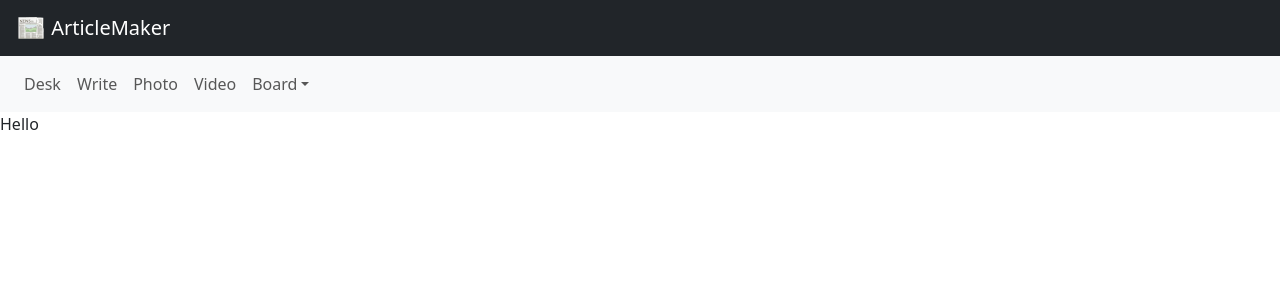
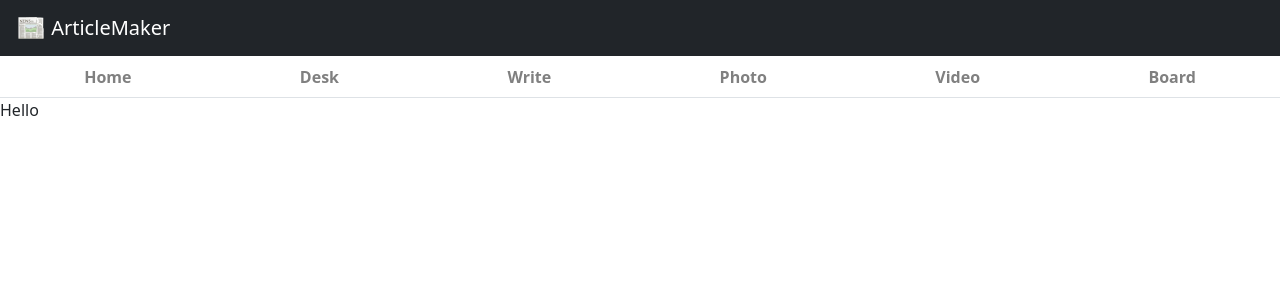
Before and after one commit to yhyoon1004/ArticleMaker, a Next.js app in the folder article_maker/: page / in a window 1280 px wide. Shown: the top 300 px of the page. Built offline with nearby package versions, Linux system fonts and the light colour scheme.

Commit message:
FE-헤더 수정

```diff
--- a/article_maker/component/GNB.js
+++ /dev/null
@@ -1,35 +0,0 @@
-import {Container, Nav, Navbar, NavDropdown} from "react-bootstrap";
-
-export default function GNB() {
-
-
-    return (
-        <Navbar bg="light" expand="md">
-            <Container className="ms-1">
-                {/*<Navbar.Brand href="#home">기사 작성 프로그램</Navbar.Brand>*/}
-                <Navbar.Toggle aria-controls="basic-navbar-nav" color={"grey"}/>
-                <Navbar.Collapse id="basic-navbar-nav">
-                    <Nav className="me-auto">
-                        <Nav.Link href="/desk">Desk</Nav.Link>
-                        <Nav.Link href="/write/">Write</Nav.Link>
-                        <Nav.Link href="/photo">
-                            Photo
-                        </Nav.Link>
-                        <Nav.Link href="/video">
-                            Video
-                        </Nav.Link>
-
-                        <NavDropdown title="Board" id="basic-nav-dropdown">
-                            <NavDropdown.Item href="/board/company">
-                                Company Board
-                            </NavDropdown.Item>
-                            <NavDropdown.Item href="/board/club">
-                                Club Board
-                            </NavDropdown.Item>
-                        </NavDropdown>
-                    </Nav>
-                </Navbar.Collapse>
-            </Container>
-        </Navbar>
-    );
-};
--- /dev/null
+++ b/article_maker/component/layout/header/GNB.js
@@ -0,0 +1,28 @@
+import {Container, Nav, Navbar, NavDropdown} from "react-bootstrap";
+
+export default function GNB() {
+    const itemStyle  = {fontWeight:"bold", color:"grey"}
+
+    return (
+        <Nav fill variant="tabs" defaultActiveKey="/home">
+            <Nav.Item>
+                <Nav.Link href="/" style={itemStyle}>Home</Nav.Link>
+            </Nav.Item>
+            <Nav.Item>
+                <Nav.Link href="/desk" style={itemStyle}>Desk</Nav.Link>
+            </Nav.Item>
+            <Nav.Item>
+                <Nav.Link href="/write/" style={itemStyle}>Write</Nav.Link>
+            </Nav.Item>
+            <Nav.Item>
+                <Nav.Link href="/photo" style={itemStyle}>Photo</Nav.Link>
+            </Nav.Item>
+            <Nav.Item>
+                <Nav.Link href="/video" style={itemStyle}>Video</Nav.Link>
+            </Nav.Item>
+            <Nav.Item>
+                <Nav.Link href="/board" style={itemStyle}>Board</Nav.Link>
+            </Nav.Item>
+        </Nav>
+    );
+};
--- a/article_maker/component/layout/header/header.js
+++ b/article_maker/component/layout/header/header.js
@@ -1,7 +1,7 @@
 import {Col, Container, Row} from "react-bootstrap";
 import Link from "next/link";
-import TopBanner from "@/component/TopBanner";
-import GNB from "@/component/GNB";
+import TopBanner from "@/component/layout/header/TopBanner";
+import GNB from "@/component/layout/header/GNB";
 
 export default function Header() {
     return (
--- a/article_maker/pages/index.js
+++ b/article_maker/pages/index.js
@@ -1,5 +1,5 @@
 import Layout from "@/component/layout/layout";
-import TopBanner from "@/component/TopBanner";
+import TopBanner from "@/component/layout/header/TopBanner";
 import Loading from "@/component/spinner/Loading";
 
 
```
Also changed, not shown: article_maker/component/layout/header/TopBanner.js (renamed from article_maker/component/TopBanner.js).
